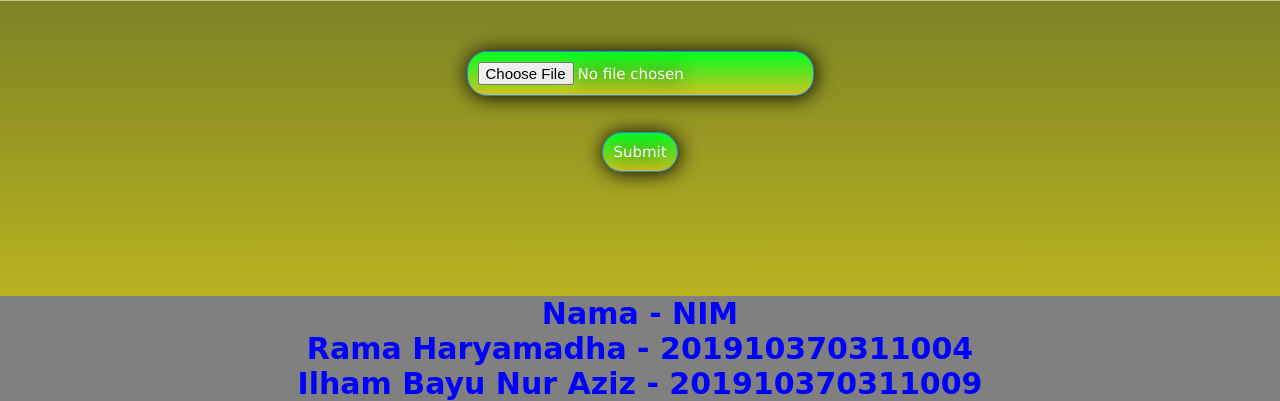
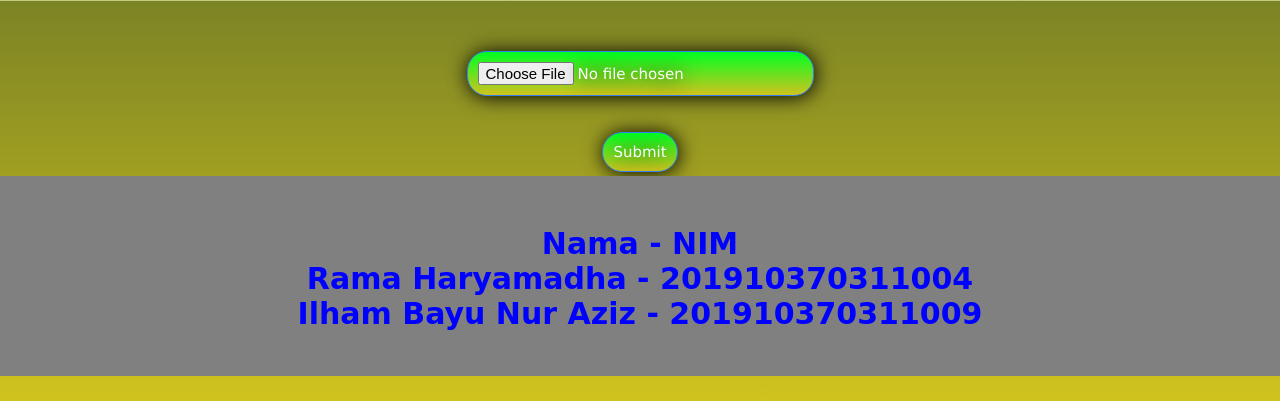
Before and after one commit to RamaHM1/kecerdasanbuatan, a Flask app: page / in a window 1280 px wide. Shown: the part 399-800 px from the top of the page. Run offline with Flask 2, Linux system fonts and the light colour scheme; parts of the project's set-up code (start-up, migrations or seed data) failed here and were passed over.

Commit message:
Update style.css

```diff
--- a/static/style.css
+++ b/static/style.css
@@ -90,6 +90,9 @@ h3 {
 .contdown {
     position: fixed;
     left: 0;
+    height: 150px;
+    padding-top: 50px;
+    margin-bottom: 25px;
     bottom: 0;
     width: 100%;
     background-color: grey;
```
